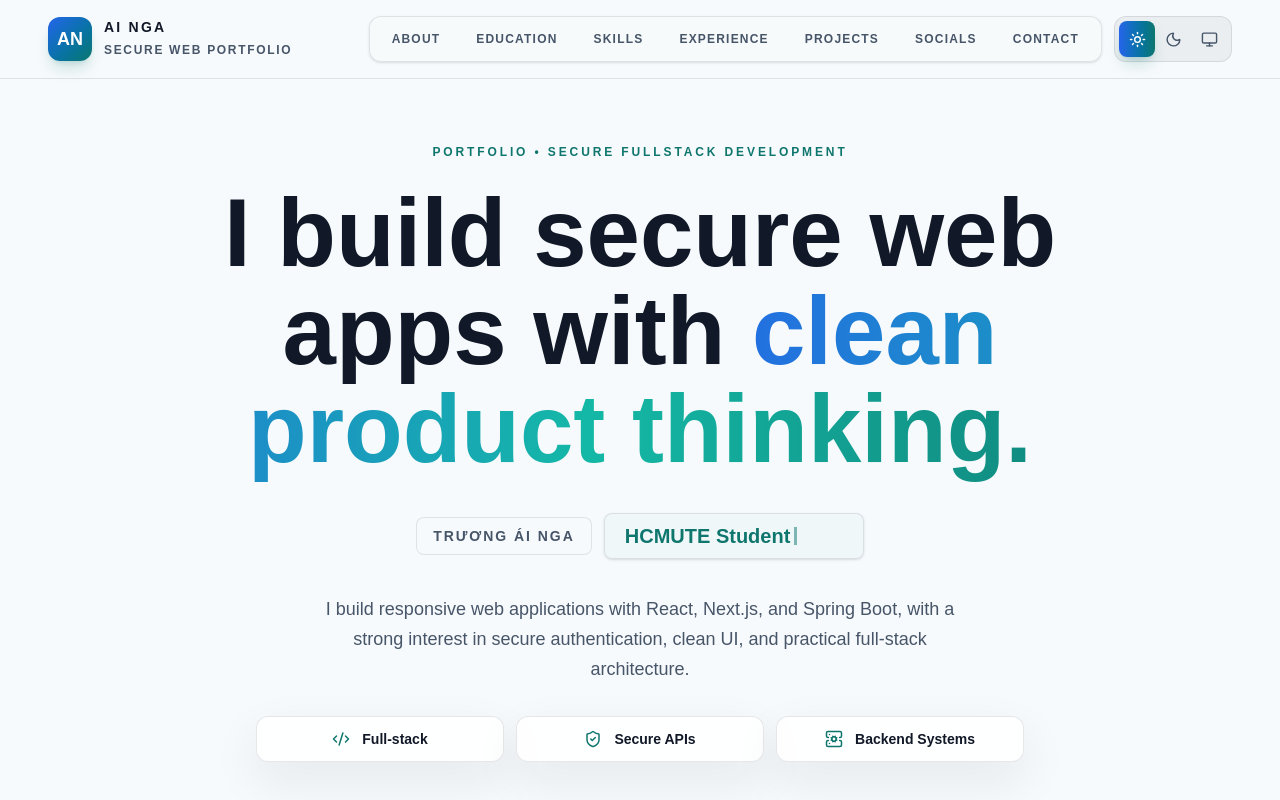
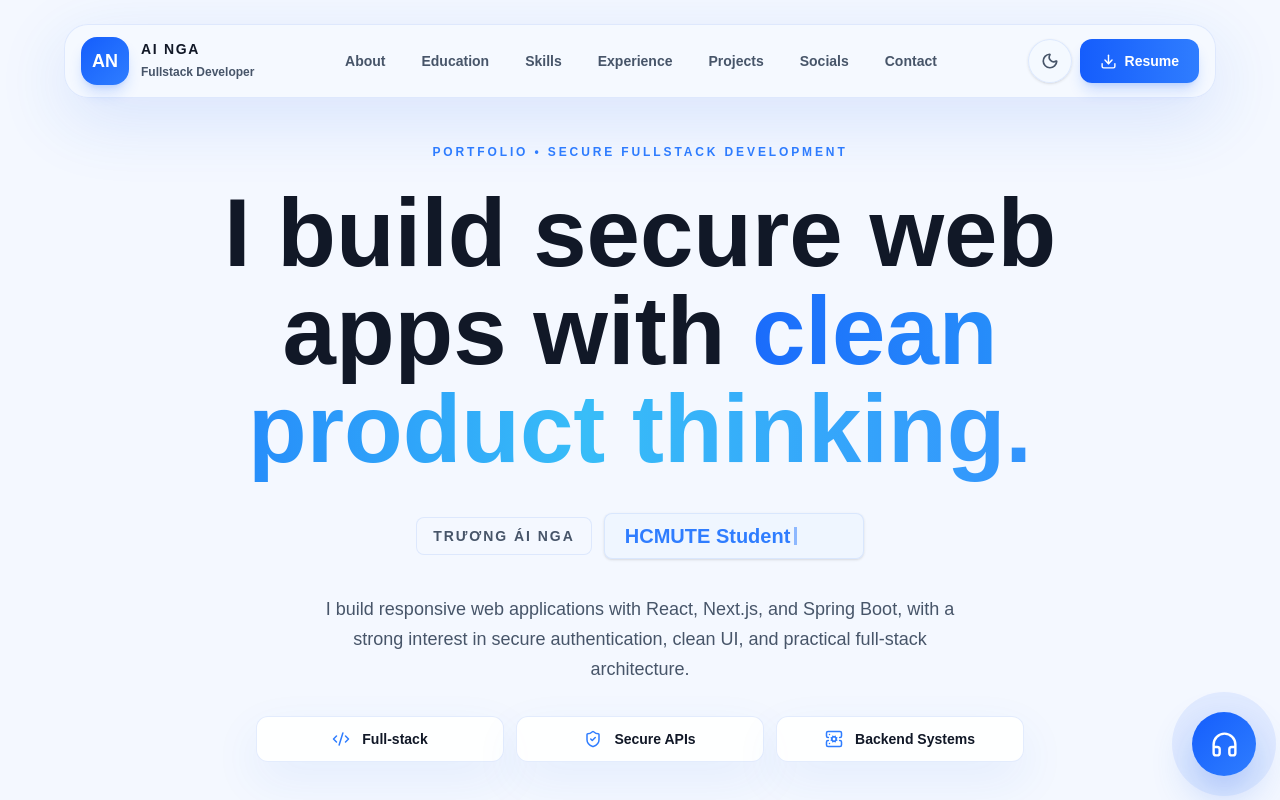
Before and after one commit to AiNga04/Portfolio, a Next.js app: page / in a window 1280 px wide. Shown: the top 800 px of the page. Built offline with nearby package versions, Linux system fonts and the light colour scheme.

Commit message:
feat: update global styles for improved aesthetics; add FloatingContact component and enhance Navbar and BackToTop functionality

```diff
--- a/src/app/globals.css
+++ b/src/app/globals.css
@@ -32,64 +32,64 @@
 
 :root {
   color-scheme: light;
-  --background: #f7fafc;
+  --background: #f4f8ff;
   --foreground: #0f172a;
-  --card: #eef6f8;
+  --card: #eef5ff;
   --card-foreground: #111827;
-  --accent-sapphire: #e7f0ff;
-  --accent-blue: #2563eb;
-  --accent-cyan: #0f766e;
-  --accent-gold: #14b8a6;
+  --accent-sapphire: #e8f1ff;
+  --accent-blue: #155dfc;
+  --accent-cyan: #2f7dff;
+  --accent-gold: #38bdf8;
   --muted: #e2e8f0;
   --muted-foreground: #475569;
   --subtle-foreground: #64748b;
-  --border: rgba(15, 23, 42, 0.1);
-  --border-strong: rgba(15, 23, 42, 0.16);
-  --glass-bg: rgba(255, 255, 255, 0.82);
-  --glass-border: rgba(15, 23, 42, 0.08);
-  --glass-shadow: 0 16px 42px rgba(15, 23, 42, 0.09);
-  --surface-bg: rgba(255, 255, 255, 0.86);
-  --surface-border: rgba(15, 23, 42, 0.1);
-  --surface-shadow: 0 18px 48px rgba(15, 23, 42, 0.08);
-  --inner-bg: rgba(241, 245, 249, 0.82);
-  --inner-bg-hover: rgba(226, 232, 240, 0.9);
-  --footer-start: #f7fafc;
-  --footer-mid: #eaf5f6;
-  --footer-end: #f7fbff;
-  --image-panel: #e2e8f0;
-  --project-fade: rgba(247, 250, 252, 0.6);
+  --border: rgba(37, 99, 235, 0.11);
+  --border-strong: rgba(37, 99, 235, 0.2);
+  --glass-bg: rgba(255, 255, 255, 0.86);
+  --glass-border: rgba(37, 99, 235, 0.12);
+  --glass-shadow: 0 16px 42px rgba(37, 99, 235, 0.1);
+  --surface-bg: rgba(255, 255, 255, 0.9);
+  --surface-border: rgba(37, 99, 235, 0.12);
+  --surface-shadow: 0 18px 48px rgba(37, 99, 235, 0.08);
+  --inner-bg: rgba(239, 246, 255, 0.84);
+  --inner-bg-hover: rgba(219, 234, 254, 0.92);
+  --footer-start: #f4f8ff;
+  --footer-mid: #eaf2ff;
+  --footer-end: #f8fbff;
+  --image-panel: #dbeafe;
+  --project-fade: rgba(244, 248, 255, 0.62);
   --shimmer-highlight: rgba(255, 255, 255, 0.58);
 }
 
 .dark {
   color-scheme: dark;
-  --background: #0f172a;
-  --foreground: #e5e7eb;
-  --card: #111827;
+  --background: #050b18;
+  --foreground: #eef5ff;
+  --card: #081225;
   --card-foreground: #f9fafb;
-  --accent-sapphire: #0f172a;
-  --accent-blue: #3b82f6;
-  --accent-cyan: #06b6d4;
-  --accent-gold: #a855f7;
-  --muted: #1f2937;
-  --muted-foreground: #9ca3af;
-  --subtle-foreground: #6b7280;
-  --border: rgba(255, 255, 255, 0.1);
-  --border-strong: rgba(255, 255, 255, 0.16);
-  --glass-bg: rgba(17, 24, 39, 0.7);
-  --glass-border: rgba(255, 255, 255, 0.1);
-  --glass-shadow: 0 8px 32px rgba(0, 0, 0, 0.37);
-  --surface-bg: rgba(10, 12, 16, 0.45);
-  --surface-border: rgba(255, 255, 255, 0.08);
-  --surface-shadow: 0 18px 45px rgba(0, 0, 0, 0.24);
-  --inner-bg: rgba(0, 0, 0, 0.4);
-  --inner-bg-hover: rgba(0, 0, 0, 0.6);
-  --footer-start: #0f172a;
-  --footer-mid: #1e293b;
-  --footer-end: #0f172a;
-  --image-panel: #0d0f14;
-  --project-fade: rgba(10, 12, 16, 0.94);
-  --shimmer-highlight: rgba(255, 255, 255, 0.4);
+  --accent-sapphire: #0c1a34;
+  --accent-blue: #2f7dff;
+  --accent-cyan: #38bdf8;
+  --accent-gold: #60a5fa;
+  --muted: #13233b;
+  --muted-foreground: #a7b4c8;
+  --subtle-foreground: #74829a;
+  --border: rgba(96, 165, 250, 0.14);
+  --border-strong: rgba(96, 165, 250, 0.24);
+  --glass-bg: rgba(8, 18, 37, 0.74);
+  --glass-border: rgba(96, 165, 250, 0.16);
+  --glass-shadow: 0 18px 48px rgba(0, 0, 0, 0.36);
+  --surface-bg: rgba(8, 18, 37, 0.72);
+  --surface-border: rgba(96, 165, 250, 0.14);
+  --surface-shadow: 0 22px 56px rgba(0, 0, 0, 0.3);
+  --inner-bg: rgba(15, 23, 42, 0.74);
+  --inner-bg-hover: rgba(30, 41, 59, 0.86);
+  --footer-start: #050b18;
+  --footer-mid: #081631;
+  --footer-end: #050b18;
+  --image-panel: #0a1426;
+  --project-fade: rgba(5, 11, 24, 0.94);
+  --shimmer-highlight: rgba(255, 255, 255, 0.32);
 }
 
 html {
--- a/src/app/page.tsx
+++ b/src/app/page.tsx
@@ -9,6 +9,7 @@ import Socials from "@/components/Socials";
 import Contact from "@/components/Contact";
 import Footer from "@/components/Footer";
 import BackToTop from "@/components/BackToTop";
+import FloatingContact from "@/components/FloatingContact";
 
 export default function Home() {
   return (
@@ -24,6 +25,7 @@ export default function Home() {
       <Contact />
       <Footer />
       <BackToTop />
+      <FloatingContact />
     </main>
   );
 }
--- a/src/components/BackToTop.tsx
+++ b/src/components/BackToTop.tsx
@@ -29,7 +29,7 @@ export default function BackToTop() {
           whileHover={{ y: -3, scale: 1.04 }}
           whileTap={{ scale: 0.95 }}
           onClick={() => window.scrollTo({ top: 0, behavior: "smooth" })}
-          className="fixed bottom-6 right-6 z-50 flex h-12 w-12 items-center justify-center rounded-full bg-accent-cyan text-white shadow-[0_14px_30px_rgba(62,95,45,0.28)] transition-colors hover:bg-[color-mix(in_srgb,var(--accent-cyan)_88%,black)] focus:outline-none focus-visible:ring-2 focus-visible:ring-accent-cyan/60 focus-visible:ring-offset-2 focus-visible:ring-offset-background"
+          className="fixed bottom-28 right-7 z-40 flex h-12 w-12 items-center justify-center rounded-full bg-linear-to-br from-accent-blue to-accent-cyan text-white shadow-[0_14px_30px_rgba(37,99,235,0.28)] transition-colors hover:brightness-105 focus:outline-none focus-visible:ring-2 focus-visible:ring-accent-blue/60 focus-visible:ring-offset-2 focus-visible:ring-offset-background"
         >
           <ArrowUp size={20} strokeWidth={2.2} />
         </motion.button>
--- /dev/null
+++ b/src/components/FloatingContact.tsx
@@ -0,0 +1,158 @@
+"use client";
+
+import { useMemo, useState } from "react";
+import { AnimatePresence, motion } from "framer-motion";
+import {
+  ArrowRight,
+  Facebook,
+  Headphones,
+  Mail,
+  MessageSquare,
+  Phone,
+  X,
+} from "lucide-react";
+import { cvData } from "@/lib/data";
+
+export default function FloatingContact() {
+  const [open, setOpen] = useState(false);
+
+  const facebookUrl = useMemo(
+    () =>
+      cvData.socials.find((social) => social.platform === "Facebook")?.url ??
+      "https://www.facebook.com/truong.ai.nga.2025/",
+    [],
+  );
+
+  const contacts = [
+    {
+      label: "Zalo",
+      description: "Nhắn tin qua số 0376600545",
+      href: "https://zalo.me/0376600545",
+      icon: null,
+      external: true,
+    },
+    {
+      label: "Facebook",
+      description: "Kết nối với mình trên Facebook",
+      href: facebookUrl,
+      icon: Facebook,
+      external: true,
+    },
+    {
+      label: "Hotline",
+      description: cvData.contact.phone,
+      href: `tel:${cvData.contact.phone}`,
+      icon: Phone,
+      external: false,
+    },
+    {
+      label: "Email",
+      description: cvData.contact.email,
+      href: `mailto:${cvData.contact.email}`,
+      icon: Mail,
+      external: false,
+    },
+  ];
+
+  return (
+    <div className="fixed bottom-6 right-6 z-50 flex flex-col items-end">
+      <AnimatePresence>
+        {open && (
+          <motion.div
+            initial={{ opacity: 0, y: 18, scale: 0.96 }}
+            animate={{ opacity: 1, y: 0, scale: 1 }}
+            exit={{ opacity: 0, y: 18, scale: 0.96 }}
+            transition={{ type: "spring", stiffness: 360, damping: 30 }}
+            className="mb-5 w-[calc(100vw-2rem)] max-w-sm overflow-hidden rounded-[1.75rem] border border-theme bg-background shadow-[0_28px_80px_rgba(37,99,235,0.2)]"
+          >
+            <div className="relative overflow-hidden bg-linear-to-r from-accent-blue to-accent-cyan px-6 py-5 text-white">
+              <div className="absolute -right-8 -top-10 h-28 w-28 rounded-full bg-white/10" />
+              <div className="relative flex items-center justify-between gap-4">
+                <div className="flex items-center gap-4">
+                  <div className="flex h-14 w-14 items-center justify-center rounded-2xl bg-white text-accent-blue shadow-lg shadow-blue-950/10">
+                    <MessageSquare size={27} fill="currentColor" />
+                  </div>
+                  <div>
+                    <h3 className="text-xl font-black">Liên hệ nhanh</h3>
+                    <p className="text-sm font-semibold text-white/82">
+                      Mình luôn sẵn sàng trao đổi
+                    </p>
+                  </div>
+                </div>
+                <button
+                  type="button"
+                  aria-label="Close contact panel"
+                  onClick={() => setOpen(false)}
+                  className="rounded-full p-2 text-white/80 transition-colors hover:bg-white/10 hover:text-white"
+                >
+                  <X size={22} />
+                </button>
+              </div>
+            </div>
+
+            <div className="space-y-3 bg-[color-mix(in_srgb,var(--background)_88%,white_8%)] px-5 py-5">
+              {contacts.map((contact) => {
+                const Icon = contact.icon;
+
+                return (
+                  <a
+                    key={contact.label}
+                    href={contact.href}
+                    target={contact.external ? "_blank" : undefined}
+                    rel={contact.external ? "noopener noreferrer" : undefined}
+                    className="group flex items-center gap-4 rounded-2xl border border-theme bg-[color-mix(in_srgb,var(--background)_72%,white_14%)] p-4 shadow-sm transition-all hover:-translate-y-0.5 hover:border-accent-blue/30 hover:shadow-[0_14px_34px_rgba(37,99,235,0.12)]"
+                  >
+                    <div className="flex h-12 w-12 shrink-0 items-center justify-center rounded-2xl bg-accent-sapphire text-accent-blue">
+                      {Icon ? (
+                        <Icon size={23} />
+                      ) : (
+                        <span className="text-sm font-black">Zalo</span>
+                      )}
+                    </div>
+                    <div className="min-w-0 flex-1">
+                      <p className="font-black text-primary">
+                        {contact.label}
+                      </p>
+                      <p className="truncate text-sm font-medium text-secondary">
+                        {contact.description}
+                      </p>
+                    </div>
+                    <ArrowRight
+                      size={18}
+                      className="text-accent-blue/35 transition-transform group-hover:translate-x-1 group-hover:text-accent-blue"
+                    />
+                  </a>
+                );
+              })}
+            </div>
+
+            <div className="border-t border-theme bg-accent-sapphire/45 px-5 py-4 text-center">
+              <p className="text-xs font-black uppercase tracking-[0.2em] text-accent-blue">
+                Let&apos;s build something useful
+              </p>
+            </div>
+          </motion.div>
+        )}
+      </AnimatePresence>
+
+      <div className="relative">
+        {!open && (
+          <>
+            <span className="absolute inset-0 rounded-full bg-accent-blue/10 animate-ping" />
+            <span className="absolute -inset-5 rounded-full bg-accent-blue/8" />
+          </>
+        )}
+        <motion.button
+          type="button"
+          aria-label={open ? "Close contact panel" : "Open contact panel"}
+          onClick={() => setOpen((value) => !value)}
+          whileHover={{ scale: 1.04 }}
+          whileTap={{ scale: 0.94 }}
+          className="relative flex h-16 w-16 items-center justify-center rounded-full bg-linear-to-br from-accent-blue to-accent-cyan text-white shadow-[0_18px_40px_rgba(37,99,235,0.3)]"
+        >
+          {open ? <X size={31} /> : <Headphones size={29} />}
+        </motion.button>
+      </div>
+    </div>
+  );
+}
--- a/src/components/Navbar.tsx
+++ b/src/components/Navbar.tsx
@@ -2,8 +2,9 @@
 
 import { useState, useEffect } from "react";
 import { motion, AnimatePresence } from "framer-motion";
-import { Menu, X } from "lucide-react";
+import { Download, Menu, X } from "lucide-react";
 import ThemeToggle from "@/components/ThemeToggle";
+import { cvData } from "@/lib/data";
 
 const navLinks = [
   { name: "About", href: "#about" },
@@ -52,34 +53,35 @@ export default function Navbar() {
   };
 
   return (
-    <nav
-      className={`fixed top-0 w-full z-50 border-b border-theme transition-all duration-300 ${
-        scrolled ? "glass py-3" : "bg-[color-mix(in_srgb,var(--background)_90%,transparent)] py-4"
+    <nav className="fixed top-0 z-50 w-full px-3 py-4 transition-all duration-300 sm:px-5 lg:py-6">
+      <div
+        className={`mx-auto flex max-w-6xl items-center justify-between gap-4 rounded-3xl border border-theme bg-[color-mix(in_srgb,var(--background)_86%,white_12%)] px-4 py-3 shadow-[0_20px_70px_rgba(37,99,235,0.14)] backdrop-blur-xl transition-all duration-300 dark:bg-[color-mix(in_srgb,var(--background)_78%,white_4%)] ${
+          scrolled
+            ? "max-w-5xl py-2.5 shadow-[0_16px_48px_rgba(37,99,235,0.16)]"
+            : ""
         }`}
       >
-      <div className="page-container flex justify-between items-center">
         <motion.div
           initial={{ opacity: 0, x: -20 }}
           animate={{ opacity: 1, x: 0 }}
           className="group flex cursor-pointer items-center gap-3"
           onClick={() => window.scrollTo({ top: 0, behavior: "smooth" })}
         >
-          <span className="flex h-11 w-11 items-center justify-center rounded-xl bg-linear-to-br from-accent-blue to-accent-cyan text-lg font-black text-white shadow-lg shadow-accent-cyan/20 transition-transform group-hover:-translate-y-0.5">
+          <span className="flex h-12 w-12 items-center justify-center rounded-2xl bg-linear-to-br from-accent-blue to-accent-cyan text-lg font-black text-white shadow-lg shadow-accent-blue/20 transition-transform group-hover:-translate-y-0.5">
             AN
           </span>
-          <span className="hidden sm:block">
-            <span className="block text-sm font-black uppercase tracking-[0.16em] text-primary">
+          <span className="hidden min-[420px]:block">
+            <span className="block text-sm font-black uppercase tracking-[0.12em] text-primary">
               Ai Nga
             </span>
-            <span className="text-xs font-semibold uppercase tracking-[0.14em] text-secondary">
-              secure web portfolio
+            <span className="text-xs font-semibold text-secondary">
+              Fullstack Developer
             </span>
           </span>
         </motion.div>
 
         {/* Desktop Links */}
-        <div className="hidden lg:flex items-center gap-3">
-          <div className="flex items-center gap-1 rounded-xl border border-theme bg-[color-mix(in_srgb,var(--background)_76%,transparent)] p-1.5 shadow-sm">
+        <div className="hidden items-center gap-1 lg:flex">
           {navLinks.map((link, index) => (
             <motion.a
               key={link.name}
@@ -87,24 +89,35 @@ export default function Navbar() {
               onClick={(e) => scrollToSection(e, link.href)}
               initial={{ opacity: 0, y: -10 }}
               animate={{ opacity: 1, y: 0 }}
-                transition={{ delay: index * 0.08 }}
-                className="rounded-lg px-3 py-2 text-xs font-bold uppercase tracking-[0.1em] text-secondary transition-colors hover:bg-accent-cyan hover:text-white xl:px-4"
+              transition={{ delay: index * 0.06 }}
+              className="rounded-2xl px-3 py-2.5 text-sm font-bold text-secondary transition-colors hover:bg-accent-sapphire hover:text-accent-blue xl:px-4"
             >
               {link.name}
             </motion.a>
           ))}
         </div>
+
+        <div className="hidden items-center gap-2 lg:flex">
           <ThemeToggle />
+          <a
+            href={cvData.contact.cvUrl}
+            download
+            className="primary-action flex items-center gap-2 px-5 py-3 text-sm shadow-lg shadow-accent-blue/20 hover:-translate-y-0.5 hover:shadow-accent-blue/30"
+          >
+            <Download size={17} />
+            Resume
+          </a>
         </div>
 
         {/* Mobile menu button */}
-        <div className="lg:hidden">
+        <div className="flex items-center gap-2 lg:hidden">
+          <ThemeToggle />
           <button
             onClick={() => setIsOpen(!isOpen)}
-            className="rounded-xl border border-theme bg-[color-mix(in_srgb,var(--background)_72%,transparent)] p-2 text-foreground focus:outline-none"
+            className="flex h-11 w-11 items-center justify-center rounded-full border border-theme bg-[color-mix(in_srgb,var(--background)_82%,white_10%)] text-foreground shadow-sm focus:outline-none"
             aria-label="Toggle navigation menu"
           >
-            {isOpen ? <X size={28} /> : <Menu size={28} />}
+            {isOpen ? <X size={22} /> : <Menu size={22} />}
           </button>
         </div>
       </div>
@@ -116,22 +129,27 @@ export default function Navbar() {
             initial={{ opacity: 0, height: 0 }}
             animate={{ opacity: 1, height: "auto" }}
             exit={{ opacity: 0, height: 0 }}
-            className="lg:hidden overflow-hidden border-b border-theme bg-[color-mix(in_srgb,var(--background)_94%,transparent)] backdrop-blur-xl"
+            className="mx-auto mt-3 max-w-6xl overflow-hidden rounded-3xl border border-theme bg-[color-mix(in_srgb,var(--background)_94%,white_4%)] shadow-[0_20px_60px_rgba(37,99,235,0.14)] backdrop-blur-xl lg:hidden"
           >
-            <div className="px-6 py-8 flex flex-col space-y-6">
+            <div className="flex flex-col space-y-2 px-5 py-5">
               {navLinks.map((link) => (
                 <a
                   key={link.name}
                   href={link.href}
                   onClick={(e) => scrollToSection(e, link.href)}
-                  className="text-xl font-bold text-primary hover:text-accent-cyan transition-colors"
+                  className="rounded-2xl px-4 py-3 text-base font-bold text-primary transition-colors hover:bg-accent-sapphire hover:text-accent-blue"
                 >
                   {link.name}
                 </a>
               ))}
-              <div className="pt-2">
-                <ThemeToggle />
-              </div>
+              <a
+                href={cvData.contact.cvUrl}
+                download
+                className="primary-action mt-3 flex items-center justify-center gap-2 px-5 py-3 text-sm"
+              >
+                <Download size={17} />
+                Download Resume
+              </a>
             </div>
           </motion.div>
         )}
--- a/src/components/ThemeToggle.tsx
+++ b/src/components/ThemeToggle.tsx
@@ -1,58 +1,26 @@
 "use client";
 
-import { Monitor, Moon, Sun } from "lucide-react";
+import { Moon, Sun } from "lucide-react";
 import { motion } from "framer-motion";
-import { ThemeMode, useTheme } from "@/components/ThemeProvider";
-
-const themeOptions: {
-  value: ThemeMode;
-  label: string;
-  icon: typeof Sun;
-}[] = [
-  { value: "light", label: "Light", icon: Sun },
-  { value: "dark", label: "Dark", icon: Moon },
-  { value: "system", label: "System", icon: Monitor },
-];
+import { useTheme } from "@/components/ThemeProvider";
 
 export default function ThemeToggle() {
-  const { theme, setTheme } = useTheme();
+  const { resolvedTheme, setTheme } = useTheme();
+  const isDark = resolvedTheme === "dark";
+  const Icon = isDark ? Sun : Moon;
+  const nextTheme = isDark ? "light" : "dark";
 
   return (
-    <div
-      className="inline-flex items-center rounded-xl border border-theme bg-[color-mix(in_srgb,var(--foreground)_5%,transparent)] p-1"
-      role="radiogroup"
-      aria-label="Switch theme"
+    <motion.button
+      type="button"
+      aria-label={`Switch to ${nextTheme} theme`}
+      title={`Switch to ${nextTheme} theme`}
+      whileHover={{ y: -2 }}
+      whileTap={{ scale: 0.94 }}
+      onClick={() => setTheme(nextTheme)}
+      className="flex h-11 w-11 items-center justify-center rounded-full border border-theme bg-[color-mix(in_srgb,var(--background)_82%,white_10%)] text-secondary shadow-sm backdrop-blur-xl transition-all hover:border-accent-blue/30 hover:bg-accent-sapphire hover:text-accent-blue focus:outline-none focus-visible:ring-2 focus-visible:ring-accent-blue/50 focus-visible:ring-offset-2 focus-visible:ring-offset-background"
     >
-      {themeOptions.map((option) => {
-        const Icon = option.icon;
-        const selected = theme === option.value;
-
-        return (
-          <button
-            key={option.value}
-            type="button"
-            onClick={() => setTheme(option.value)}
-            className={`relative flex h-9 w-9 items-center justify-center rounded-lg transition-colors focus:outline-none focus-visible:ring-2 focus-visible:ring-accent-cyan/70 ${
-              selected
-                ? "text-white"
-                : "text-secondary hover:text-accent-cyan"
-            }`}
-            aria-label={`Use ${option.label} theme`}
-            aria-checked={selected}
-            role="radio"
-            title={option.label}
-          >
-            {selected && (
-              <motion.span
-                layoutId="theme-toggle-active"
-                className="absolute inset-0 rounded-lg bg-linear-to-r from-accent-blue to-accent-cyan shadow-lg shadow-accent-cyan/20"
-                transition={{ type: "spring", stiffness: 420, damping: 32 }}
-              />
-            )}
-            <Icon size={17} className="relative z-10" />
-          </button>
-        );
-      })}
-    </div>
+      <Icon size={18} strokeWidth={2.2} />
+    </motion.button>
   );
 }
```
Lines whose indentation alone changed are shown as unchanged.
